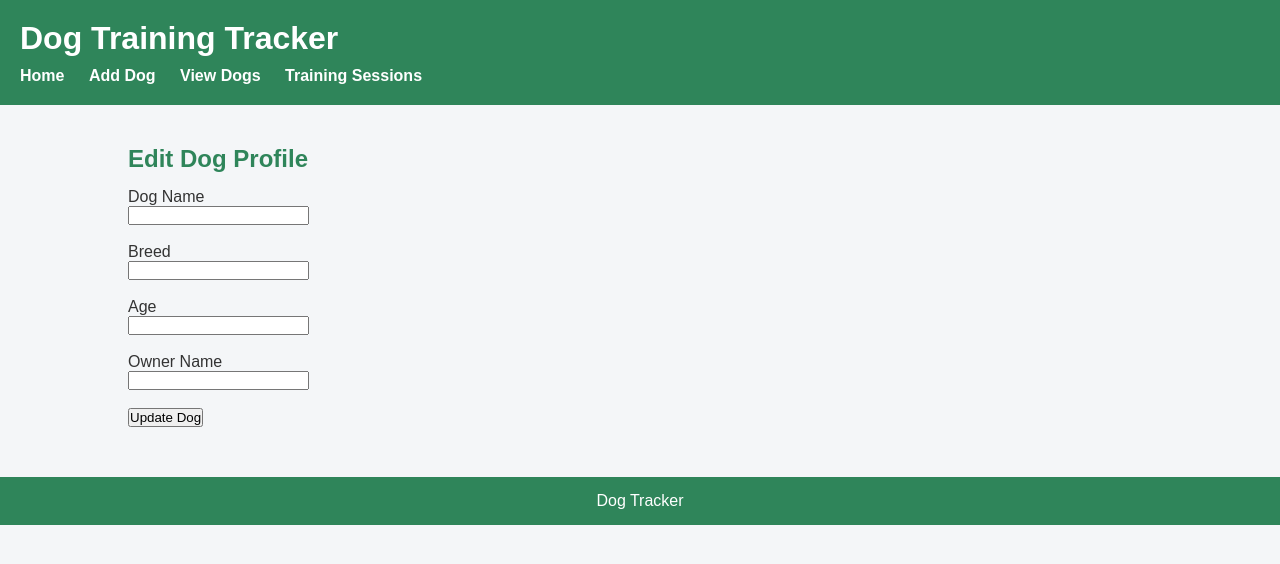
After one commit to samkwenaeetile/TheDogTrainingTracker, a Flask app: page /edit-dog/1 in a window 1280 px wide. The commit adds this page. Shown: the top 564 px of the page. Run offline with Flask 3, Linux system fonts and the light colour scheme; data that the repository does not hold is empty.

Commit message:
Implement complete CRUD functionality for dog profiles

```diff
--- a/app.py
+++ b/app.py
@@ -56,5 +56,61 @@ def save_dog():
 
     return redirect("/view-dogs")
 
+@app.route("/delete-dog/<int:dog_id>")
+def delete_dog(dog_id):
+
+    connection = sqlite3.connect("database/dog_tracker.db")
+    cursor = connection.cursor()
+
+    cursor.execute(
+        "DELETE FROM dogs WHERE dog_id = ?",
+        (dog_id,)
+    )
+
+    connection.commit()
+    connection.close()
+
+    return redirect("/view-dogs")
+
+@app.route("/edit-dog/<int:dog_id>")
+def edit_dog(dog_id):
+
+    connection = sqlite3.connect("database/dog_tracker.db")
+    connection.row_factory = sqlite3.Row
+    cursor = connection.cursor()
+
+    cursor.execute(
+        "SELECT * FROM dogs WHERE dog_id = ?",
+        (dog_id,)
+    )
+
+    dog = cursor.fetchone()
+
+    connection.close()
+
+    return render_template("edit_dog.html", dog=dog)
+
+@app.route("/update-dog/<int:dog_id>", methods=["POST"])
+def update_dog(dog_id):
+
+    dog_name = request.form["dog_name"]
+    breed = request.form["breed"]
+    age = request.form["age"]
+    owner_name = request.form["owner"]
+
+    connection = sqlite3.connect("database/dog_tracker.db")
+    cursor = connection.cursor()
+
+    cursor.execute("""
+        UPDATE dogs
+        SET dog_name = ?, breed = ?, age = ?, owner_name = ?
+        WHERE dog_id = ?
+    """, (dog_name, breed, age, owner_name, dog_id))
+
+    connection.commit()
+    connection.close()
+
+    return redirect("/view-dogs")
+
 if __name__ == "__main__":
     app.run(debug=True)
--- /dev/null
+++ b/templates/edit_dog.html
@@ -0,0 +1,31 @@
+{% extends "base.html" %}
+
+{% block title %}Edit Dog{% endblock %}
+
+{% block content %}
+
+<h2>Edit Dog Profile</h2>
+
+<form action="/update-dog/{{ dog['dog_id'] }}" method="POST">
+
+    <label for="dog_name">Dog Name</label><br>
+    <input type="text" id="dog_name" name="dog_name"
+           value="{{ dog['dog_name'] }}" required><br><br>
+
+    <label for="breed">Breed</label><br>
+    <input type="text" id="breed" name="breed"
+           value="{{ dog['breed'] }}" required><br><br>
+
+    <label for="age">Age</label><br>
+    <input type="number" id="age" name="age"
+           value="{{ dog['age'] }}"><br><br>
+
+    <label for="owner">Owner Name</label><br>
+    <input type="text" id="owner" name="owner"
+           value="{{ dog['owner_name'] }}" required><br><br>
+
+    <button type="submit">Update Dog</button>
+
+</form>
+
+{% endblock %}
```
Also changed, not shown: templates/view_dogs.html (+7 -1 lines).
